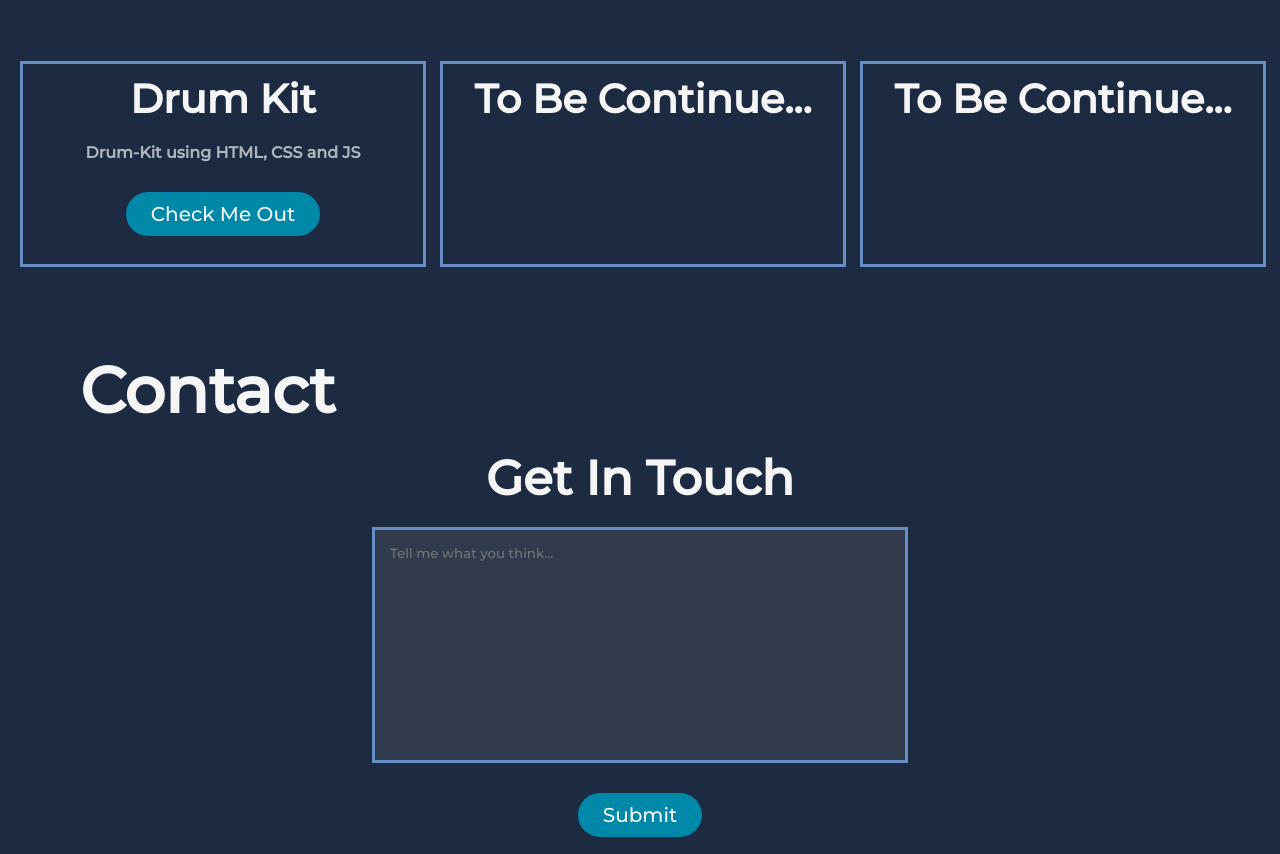
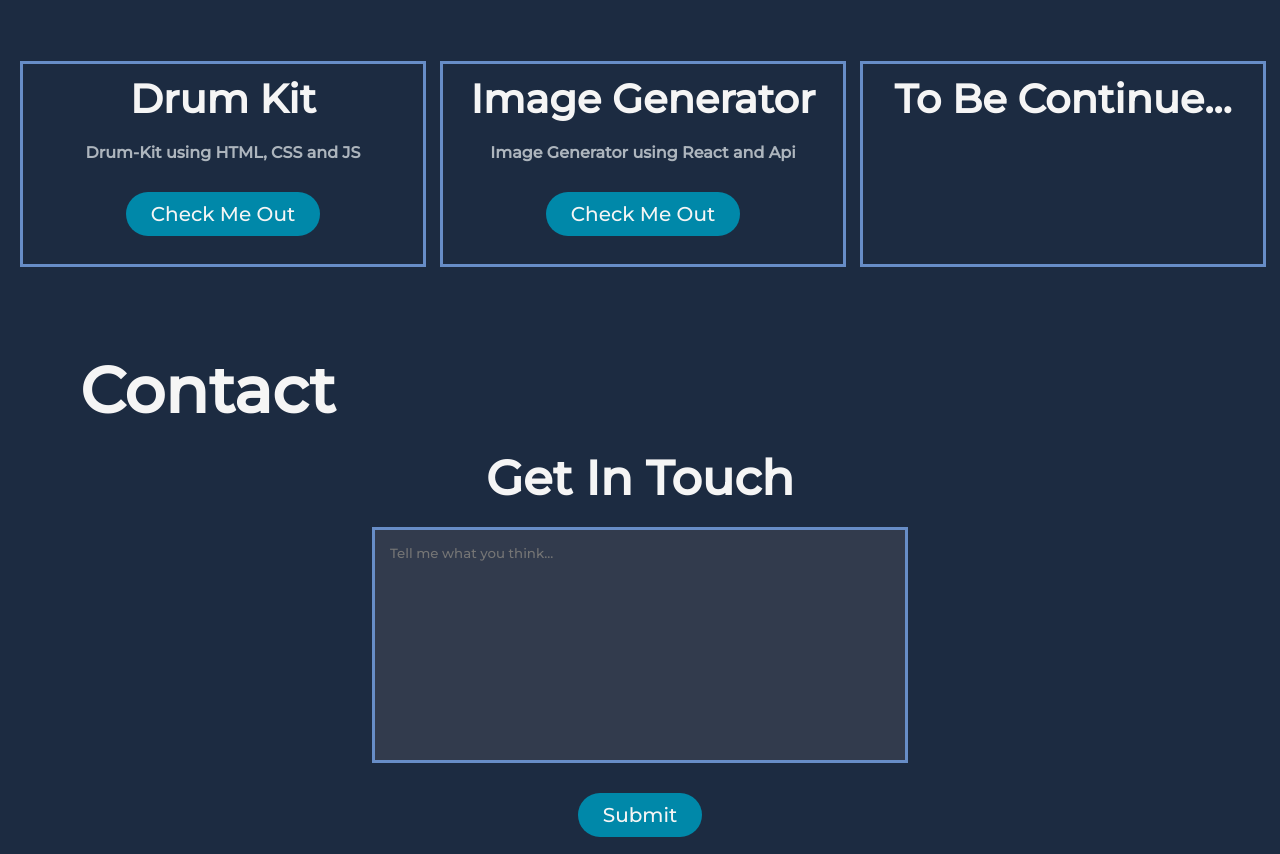
Before and after one commit to morlevi836/Portfolio, a plain HTML site: page index.html in a window 1280 px wide. Shown: the part 2399-3253 px from the top of the page. Drawn offline with Linux system fonts and the light colour scheme.

Commit message:
Update index.html

```diff
--- a/index.html
+++ b/index.html
@@ -94,7 +94,10 @@
                         class="Projects__Button Projects__DrumKit__Button">Check Me Out</button></a>
             </div>
             <div class="grid-box">
-                <h3 class="Projects__Title">To Be Continue...</h3>
+                <h3 class="Projects__Title">Image Generator</h3>
+                <h4 class="Projects__Description">Image Generator using React and Api</h4>
+                <a href="https://image-generator-phi-three.vercel.app/"><button
+                        class="Projects__Button Projects__DrumKit__Button">Check Me Out</button></a>
             </div>
             <div class="grid-box">
                 <h3 class="Projects__Title">To Be Continue...</h3>
```
